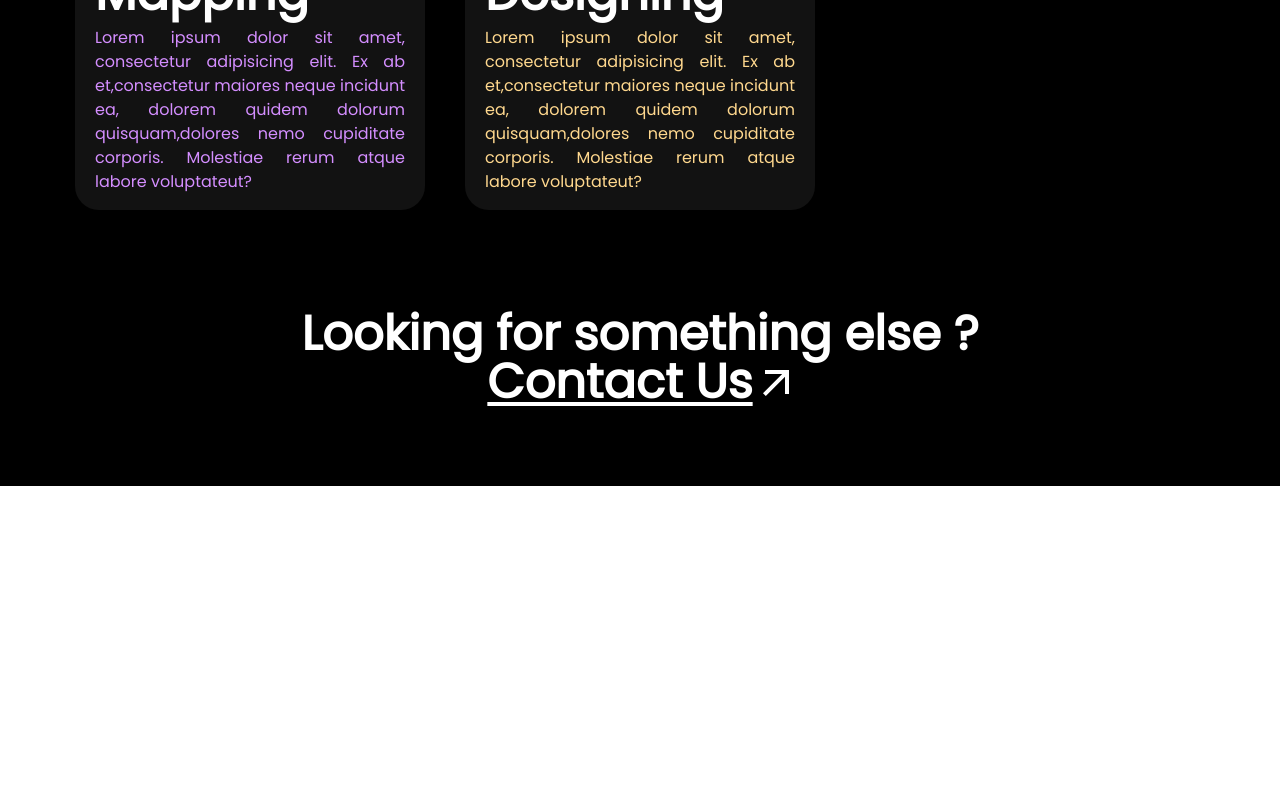
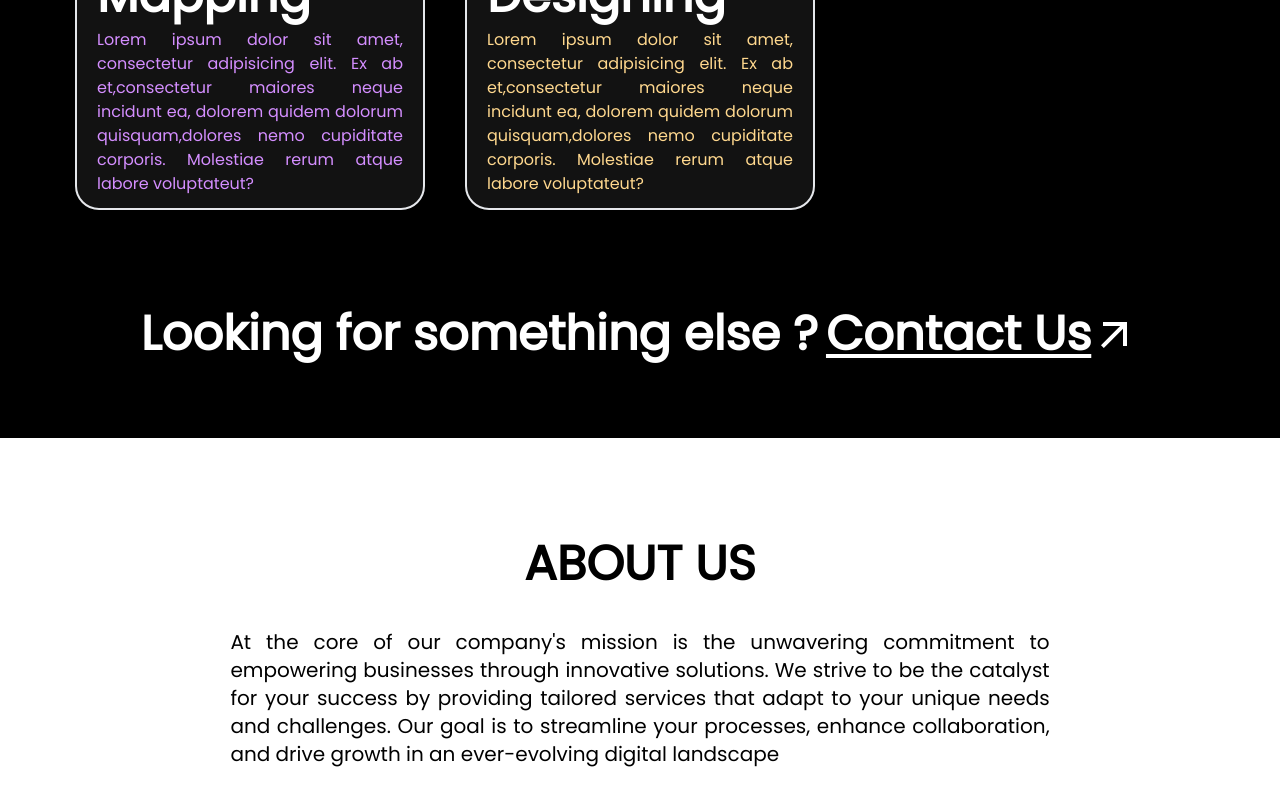
Before and after one commit to SuhasLingam/Agile-YANAM-Web, a React (Vite) app in the folder client/: page / in a window 1280 px wide. Shown: the part 2688-3485 px from the top of the page. Before the commit the page ends 3174 px from the top, so only its background shows below. Built offline with nearby package versions, Linux system fonts and the light colour scheme.

Commit message:
added About Us Page and Completed

```diff
--- a/client/src/App.jsx
+++ b/client/src/App.jsx
@@ -1,6 +1,7 @@
 import Navbar from "./components/navbar";
 import HomeBanner from "./components/home/homeBanner";
 import OurServices from "./components/Our Services/services";
+import AboutUs from "./components/AboutUs/about";
 
 function App() {
   return (
@@ -9,6 +10,7 @@ function App() {
         <Navbar />
         <HomeBanner />
         <OurServices />
+        <AboutUs />
       </div>
     </>
   );
--- /dev/null
+++ b/client/src/components/AboutUs/about.jsx
@@ -0,0 +1,51 @@
+import React from "react";
+
+const about = () => {
+  return (
+    <>
+      <div className="font-poppins flex flex-col md:space-y-10 space-y-6 items-center pt-[10%] md:pt-[8%] w-full h-screen">
+        <b className="md:text-5xl text-3xl font-extrabold">ABOUT US</b>
+
+        <p className="md:mx-[18%] mx-[8%] md:pb-11 pb-8 text-justify text-lg md:text-xl">
+          At the core of our company's mission is the unwavering commitment to
+          empowering businesses through innovative solutions. We strive to be
+          the catalyst for your success by providing tailored services that
+          adapt to your unique needs and challenges. Our goal is to streamline
+          your processes, enhance collaboration, and drive growth in an
+          ever-evolving digital landscape
+        </p>
+
+        <div className="relative flex flex-row items-center justify-center w-full h-screen">
+          <div className="absolute flex left-[8%] md:left-[28%] items-center justify-center border-black border-2 top-0 md:top-0 md:w-[25%] w-[50%] md:h-[70%] h-[60%] bg-[#FFB5B5] rounded-3xl">
+            <div className="relative w-full h-full">
+              <div className="md:-top-[7%] md:text-xl text-sm -top-[6%] rounded-3xl border-2 flex justify-center items-center border-black md:left-[22%] left-[20%] md:w-[60%] w-[65%] md:h-[16%] h-[17%] bg-[#FFD600] absolute">
+                What Sets Us Apart
+              </div>
+            </div>
+
+            <div className="absolute md:left-[11%] z-10 space-y-8">
+              <p className=" md:text-2xl font-bold">Client-Centric Approach</p>
+              <p className=" md:text-2xl font-bold">Versatile</p>
+              <p className=" md:text-2xl font-bold">Innovation at the Core</p>
+            </div>
+          </div>
+          <div className="absolute flex items-center justify-center bg-[#FFBD8E] border-black border-2 right-[25%] bottom-[10%] w-[25%] h-[70%] rounded-3xl">
+            <div className="relative w-full h-full">
+              <div className="-top-[7%] rounded-3xl border-2 flex justify-center items-center border-black left-[22%] w-[60%] h-[16%] bg-[#FFD600] absolute">
+                Why Choose Us
+              </div>
+            </div>
+
+            <div className="absolute left-[11%] z-10 space-y-8">
+              <p className=" md:text-2xl font-bold">Reliability</p>
+              <p className=" md:text-2xl font-bold">Scalability</p>
+              <p className=" md:text-2xl font-bold">Collaboration</p>
+            </div>
+          </div>
+        </div>
+      </div>
+    </>
+  );
+};
+
+export default about;
--- a/client/src/components/Our Services/serviceCard.jsx
+++ b/client/src/components/Our Services/serviceCard.jsx
@@ -14,7 +14,7 @@ const ServiceCard = ({ name, logo, text, DarkerColor, LighterColor }) => {
 
   return (
     <div
-      className={`flex w-[350px] p-5 rounded-3xl h-[350px] bg-[#FFFFFF] bg-opacity-[7%] overflow-hidden relative`}
+      className={`flex w-[350px] border-2 p-5 rounded-3xl h-[350px] bg-[#FFFFFF] bg-opacity-[7%] overflow-hidden relative`}
     >
       <div className="flex flex-col justify-between text-white">
         <div
--- a/client/src/components/Our Services/services.jsx
+++ b/client/src/components/Our Services/services.jsx
@@ -150,7 +150,7 @@ const ourServices = () => {
         ))}
       </div>
       <div className="flex items-center md:mb-[80px] mb-[40px] justify-center text-white">
-        <b className="md:text-5xl flex flex-col text-3xl">
+        <b className="md:text-5xl md:flex-row flex flex-col text-3xl">
           Looking for something else ?
           <span className=" md:pl-2 underline-offset-4 flex flex-row items-center justify-center underline cursor-pointer">
             Contact Us <MdOutlineArrowOutward />
```
